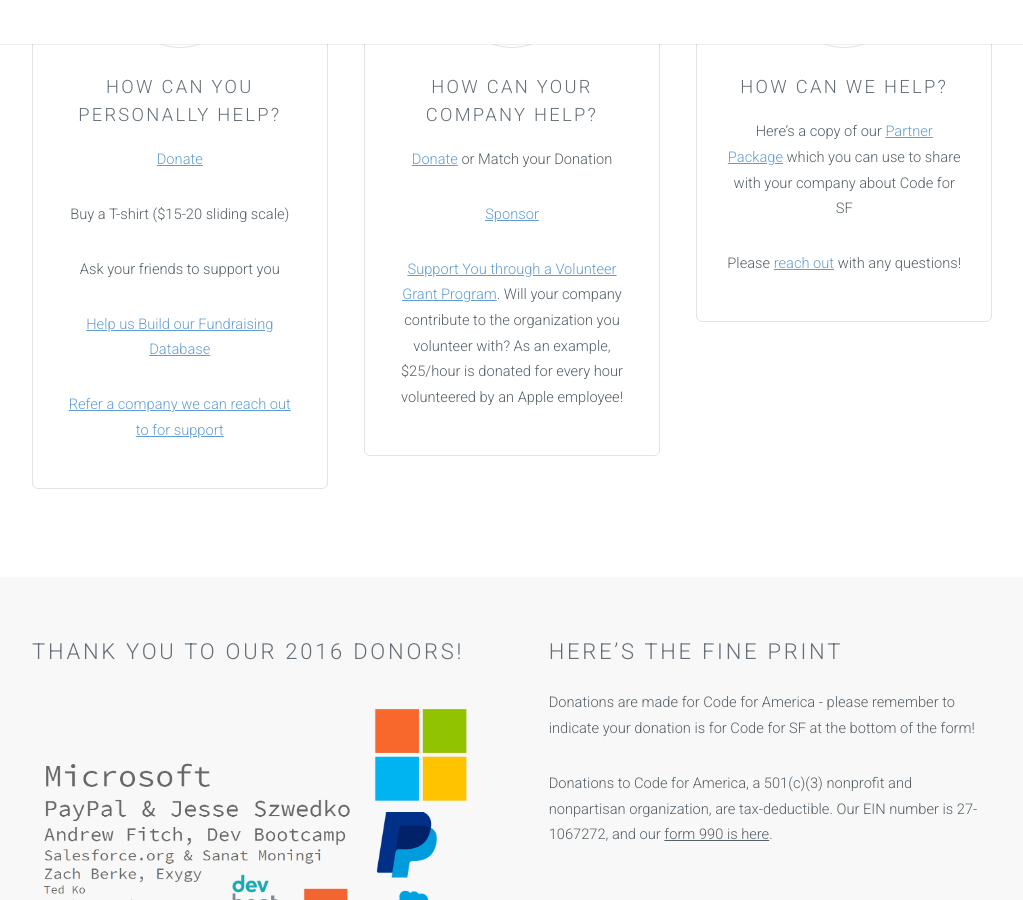
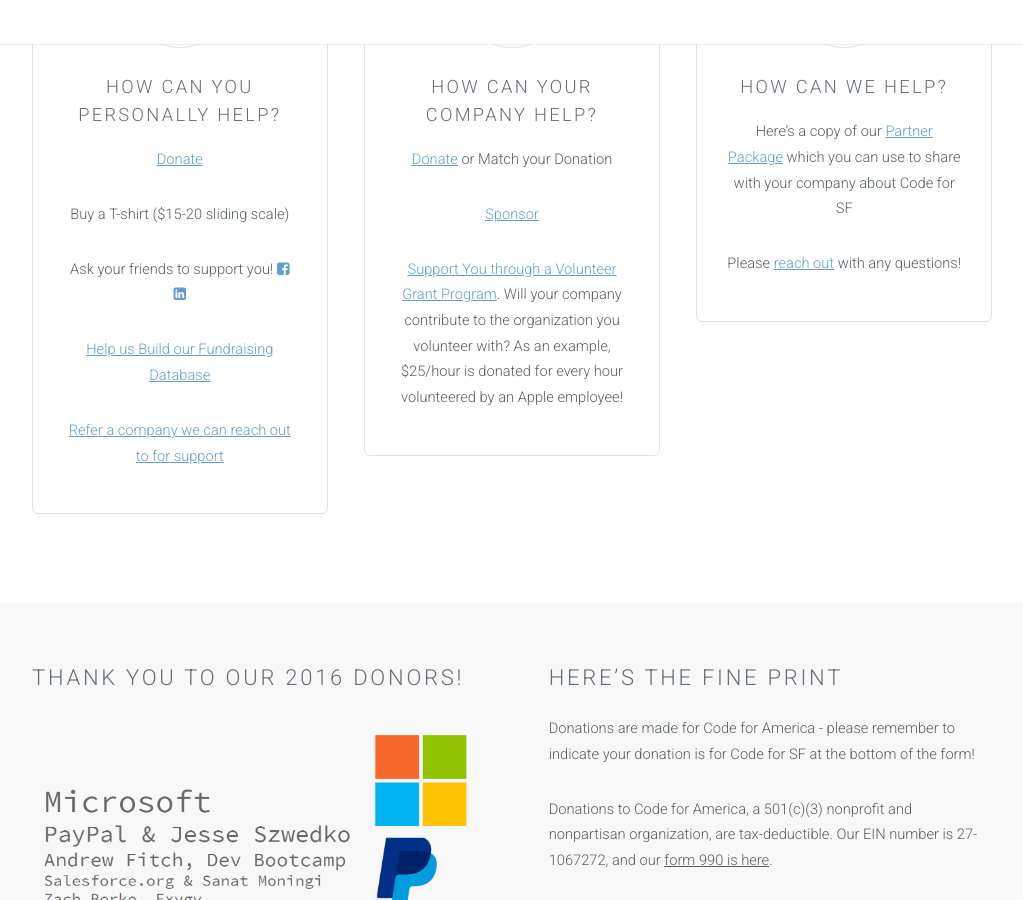
Before and after one commit to sfbrigade/fund-site, a Jekyll site: the page built from index.html, in a window 1280 px wide and 900 px high, scrolled down 694 px. Shown: the whole window, without its empty margins (128-1151 px from the left). Built offline with Jekyll 4.4.1, drawn with Linux system fonts in a browser that asks for light colours; some of the changed lines change nothing that is shown.

Commit message:
Add sharing links
Along with og tags for Facebook sharing

```diff
--- a/_includes/head.html
+++ b/_includes/head.html
@@ -7,14 +7,20 @@
 
     <title>{% if page.title %}{{ page.title }}{% else %}{{ site.title }}{% endif %}</title>
     <meta http-equiv="content-type" content="text/html; charset=utf-8" />
-    <meta name="description" content="" />
-    <meta name="keywords" content="" />
+    <meta name="description" content="{{ site.description }}" />
+    <meta name="keywords" content="donations civic hacking volunteer organization" />
     <link rel="shortcut icon" type="image/favicon.ico" href="{{ site.baseurl }}/images/favicon.ico"/>
     <!--[if lte IE 8]><script src="js/html5shiv.js"></script><![endif]-->
     <script src="{{ site.baseurl }}/js/jquery.min.js"></script>
     <script src="{{ site.baseurl }}/js/skel.min.js"></script>
     <script src="{{ site.baseurl }}/js/skel-layers.min.js"></script>
     <script src="{{ site.baseurl }}/js/init.js"></script>
+
+    <meta property="og:url"                content="{{ site.baseurl }}" />
+    <meta property="og:type"               content="website" />
+    <meta property="og:title"              content="{{ site.title }}" />
+    <meta property="og:description"        content="{{ site.description }}" />
+
     <noscript>
         <link rel="stylesheet" href="{{ site.baseurl }}/css/skel.css" />
         <link rel="stylesheet" href="{{ site.baseurl }}/css/style.css" />
--- a/index.html
+++ b/index.html
@@ -13,7 +13,11 @@
           <p><a href="https://secure.codeforamerica.org/page/contribute/">Donate</a></p>
           <p>Buy a T-shirt ($15-20 sliding scale)</p>
           <!--(link to share on FB, LinkedIn, Twitter with link to Donate link above)-->
-          <p>Ask your friends to support you</p>
+          <p>
+            Ask your friends to support you!
+            <a href="https://www.facebook.com/sharer/sharer.php?u=http%3A//codeforsanfrancisco.org/fund-site/"><i class="fa fa-facebook-square" aria-hidden="true"></i></a>
+            <a href="https://www.linkedin.com/shareArticle?mini=true&url=http%3A//codeforsanfrancisco.org/fund-site/&title=Code%20for%20San%20Francisco%20Donations&summary=What%20am%20I%20usually%20doing%20every%20Wednesday%20evening?%20I'm%20volunteering%20with%20Code%20for%20SF%20to%20help%20San%20Francisco!%20Code%20for%20SF%20is%20a%20great%20organization%20worth%20supporting.%20Please%20consider%20making%20a%20small%20donation%20to%20sustain%20the%20organization.&source="><i class="fa fa-linkedin-square" aria-hidden="true"></i></a>
+          </p>
           <p><a href="http://goo.gl/forms/nTDnl2beqh">Help us Build our Fundraising Database</a></p>
           <p>
             <a href="https://docs.google.com/forms/d/1DbRyrWN98PbxFdMYNgZ4CmF2svyluXW7KL3XGeZv-Rg/viewform">
```
